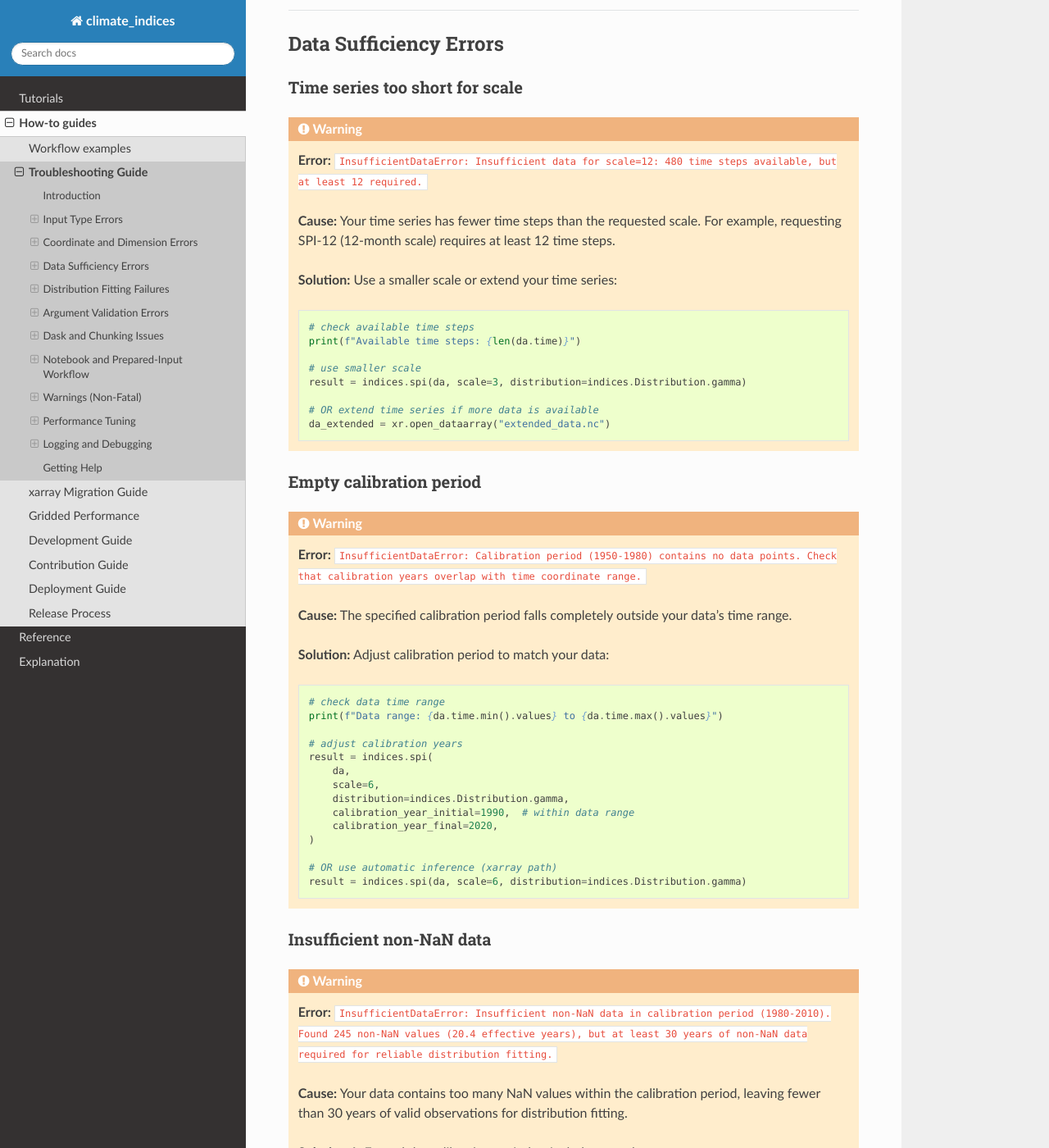
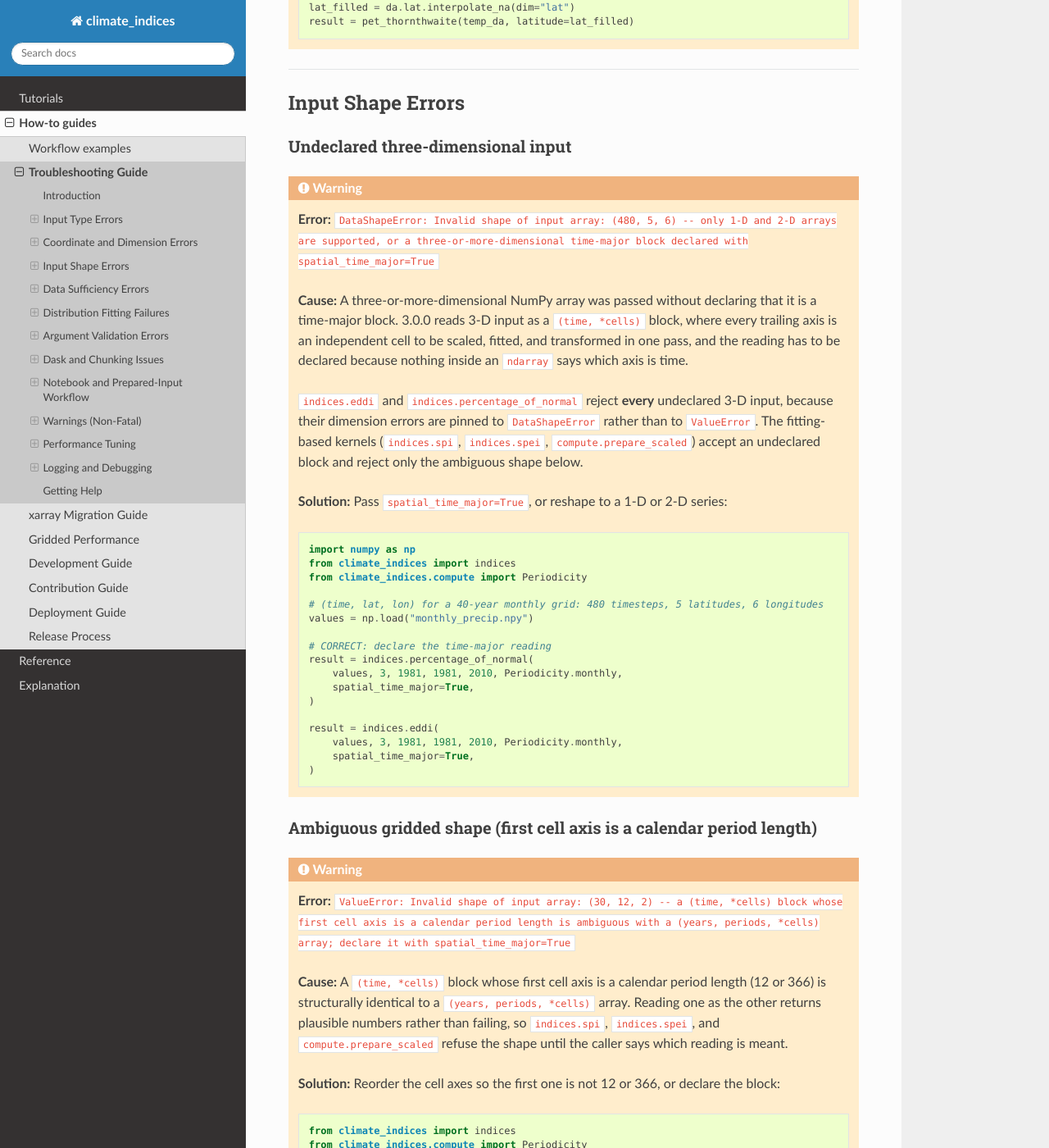
Before and after one commit to monocongo/climate_indices, a Sphinx documentation site: the page built from docs/troubleshooting.md, in a window 1280 px wide and 1400 px high, scrolled down 8610 px. Shown: the whole window at 82% size. Built offline with Sphinx 7.4.7 and the Read the Docs theme 3.1.0, drawn with Linux system fonts in a browser that asks for light colours; some of the changed text lies outside the part shown.

Commit message:
docs(release): record the DataShapeError contract for gridded input
#1013 left an open question about percentage_of_normal's exception type, and
the answer is that DataShapeError is intended. Record it where a user meets it.

- api-changes.md: eddi and percentage_of_normal pin their dimension errors to
  DataShapeError rather than ValueError, so they reject every undeclared 3-D
  input and not only the ambiguous shape. percentage_of_normal changed type:
  2.4.0 passed the 3-D array to np.convolve and failed with numpy's ValueError,
  so a ValueError handler no longer matches.
- CHANGELOG.md: the same change in the 3.0.0 breaking entry.
- error-reference.md: DataShapeError was absent from the exception hierarchy
  and had no lookup row for `Invalid shape of input array`.
- troubleshooting.md: new Input Shape Errors section covering both messages
  verbatim, with a verified example per remedy.
- indices.py: the comment and docstring described the DataShapeError as this
  index's legacy behavior, which the 2.4.0 source contradicts.

````diff
--- a/docs/troubleshooting.md
+++ b/docs/troubleshooting.md
@@ -315,6 +315,73 @@ if da.lat.max() > 90:
 # fill missing latitude with interpolation or drop
 lat_filled = da.lat.interpolate_na(dim="lat")
 result = pet_thornthwaite(temp_da, latitude=lat_filled)
+```
+:::
+
+______________________________________________________________________
+
+## Input Shape Errors
+
+### Undeclared three-dimensional input
+
+:::{warning}
+**Error:** `DataShapeError: Invalid shape of input array: (480, 5, 6) -- only 1-D and 2-D arrays are supported, or a three-or-more-dimensional time-major block declared with spatial_time_major=True`
+
+**Cause:** A three-or-more-dimensional NumPy array was passed without declaring that it is a time-major block. 3.0.0 reads 3-D input as a `(time, *cells)` block, where every trailing axis is an independent cell to be scaled, fitted, and transformed in one pass, and the reading has to be declared because nothing inside an `ndarray` says which axis is time.
+
+`indices.eddi` and `indices.percentage_of_normal` reject **every** undeclared 3-D input, because their dimension errors are pinned to `DataShapeError` rather than to `ValueError`. The fitting-based kernels (`indices.spi`, `indices.spei`, `compute.prepare_scaled`) accept an undeclared block and reject only the ambiguous shape below.
+
+**Solution:** Pass `spatial_time_major=True`, or reshape to a 1-D or 2-D series:
+
+```python
+import numpy as np
+from climate_indices import indices
+from climate_indices.compute import Periodicity
+
+# (time, lat, lon) for a 40-year monthly grid: 480 timesteps, 5 latitudes, 6 longitudes
+values = np.load("monthly_precip.npy")
+
+# CORRECT: declare the time-major reading
+result = indices.percentage_of_normal(
+    values, 3, 1981, 1981, 2010, Periodicity.monthly,
+    spatial_time_major=True,
+)
+
+result = indices.eddi(
+    values, 3, 1981, 1981, 2010, Periodicity.monthly,
+    spatial_time_major=True,
+)
+```
+:::
+
+### Ambiguous gridded shape (first cell axis is a calendar period length)
+
+:::{warning}
+**Error:** `ValueError: Invalid shape of input array: (30, 12, 2) -- a (time, *cells) block whose first cell axis is a calendar period length is ambiguous with a (years, periods, *cells) array; declare it with spatial_time_major=True`
+
+**Cause:** A `(time, *cells)` block whose first cell axis is a calendar period length (12 or 366) is structurally identical to a `(years, periods, *cells)` array. Reading one as the other returns plausible numbers rather than failing, so `indices.spi`, `indices.spei`, and `compute.prepare_scaled` refuse the shape until the caller says which reading is meant.
+
+**Solution:** Reorder the cell axes so the first one is not 12 or 366, or declare the block:
+
+```python
+from climate_indices import indices
+from climate_indices.compute import Periodicity
+from climate_indices.indices import Distribution
+
+# WRONG: (30, 12, 2) is ambiguous -- 30 years of 12 months, or 30 timesteps of 12 cells
+# result = indices.spi(values, scale=3, ..., periodicity=Periodicity.monthly)
+
+# CORRECT: declare the time-major reading
+result = indices.spi(
+    values,
+    scale=3,
+    distribution=Distribution.gamma,
+    data_start_year=1981,
+    calibration_year_initial=1981,
+    calibration_year_final=2010,
+    periodicity=Periodicity.monthly,
+    spatial_time_major=True,
+)
 ```
 :::
 
````
Also changed, not shown: CHANGELOG.md (+6 -0 lines), docs/deprecations/api-changes.md (+20 -4 lines), docs/error-reference.md (+3 -0 lines), 1 other file.
